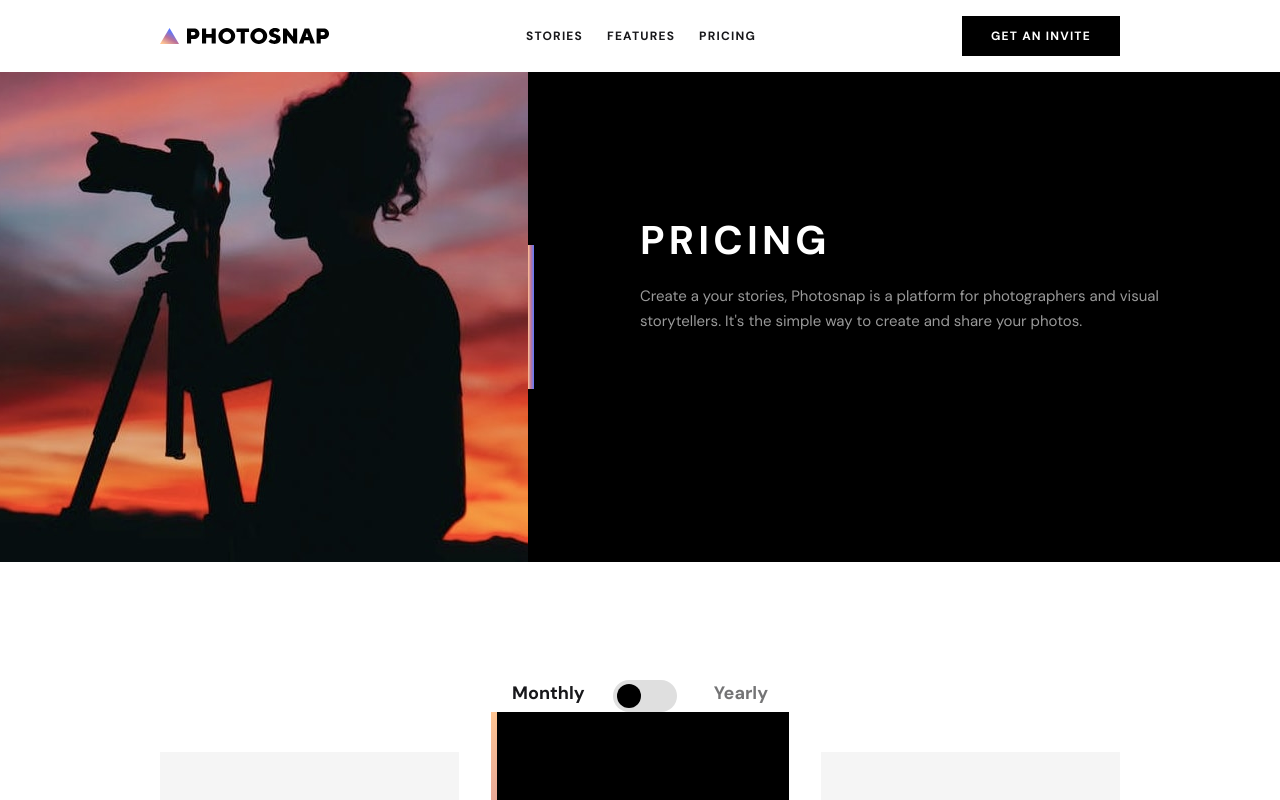
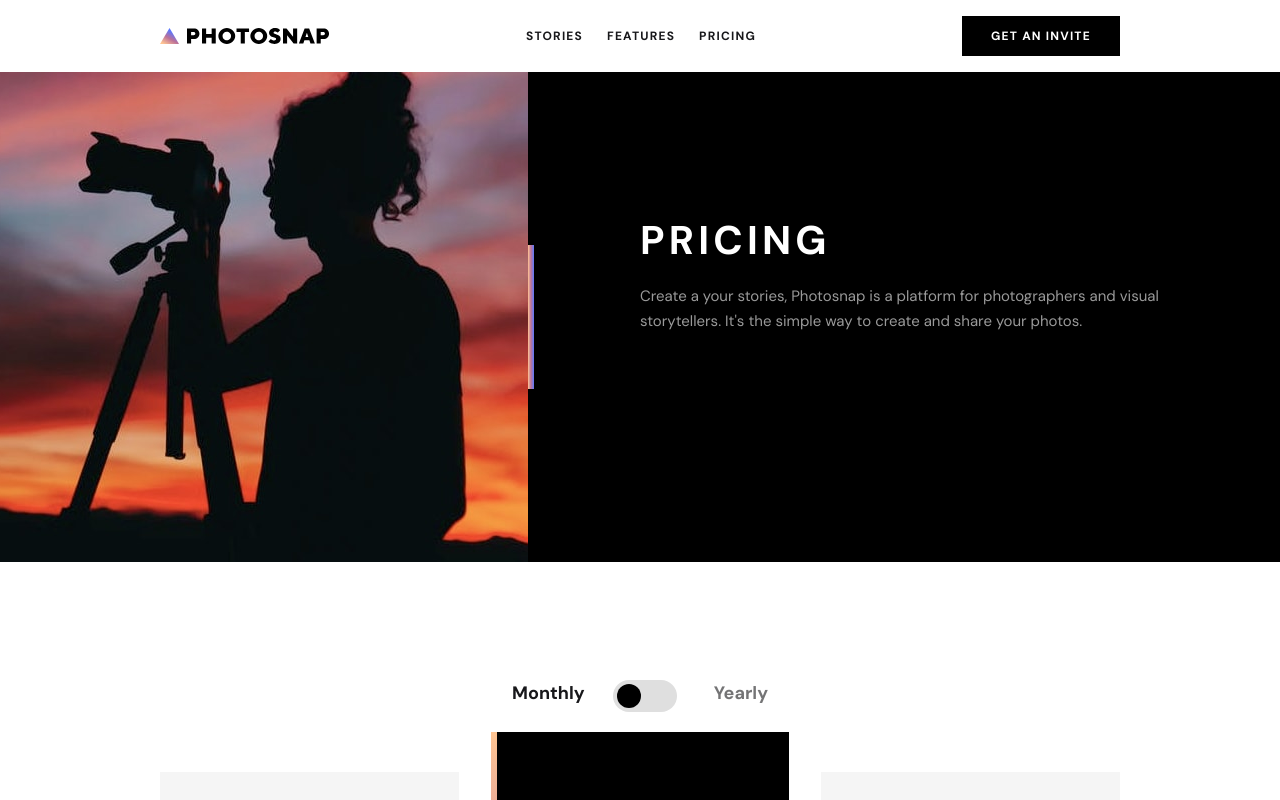
Before and after one commit to iknowmagic/photosnap-multi-page-website, a React (Vite) app: page /pricing in a window 1280 px wide. Shown: the top 800 px of the page. Built offline with nearby package versions, Linux system fonts and the light colour scheme.

Commit message:
fix: add padding to Pricing Plans toggle for improved layout consistency

```diff
--- a/src/pages/Pricing/Pricing.tsx
+++ b/src/pages/Pricing/Pricing.tsx
@@ -71,7 +71,7 @@ export default function Pricing() {
       {/* Pricing Plans */}
       <section className="px-8 md:px-10 lg:px-40 py-16 md:py-28">
         {/* Pricing Toggle */}
-        <div className="flex justify-center mb-10">
+        <div className="flex justify-center mb-10 pb-5">
           <PlanToggle active={isYearly} onChange={setIsYearly} />
         </div>
 
```
